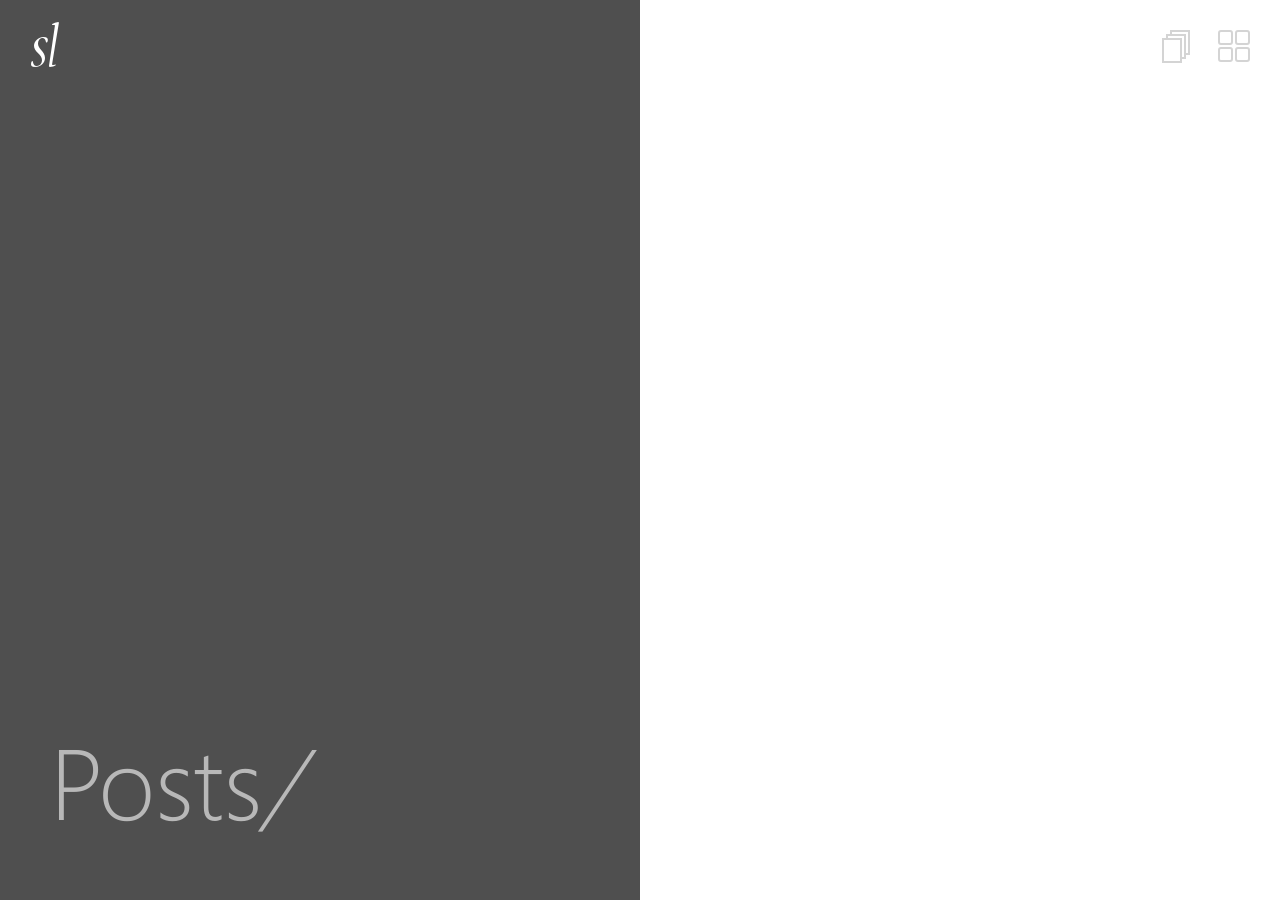
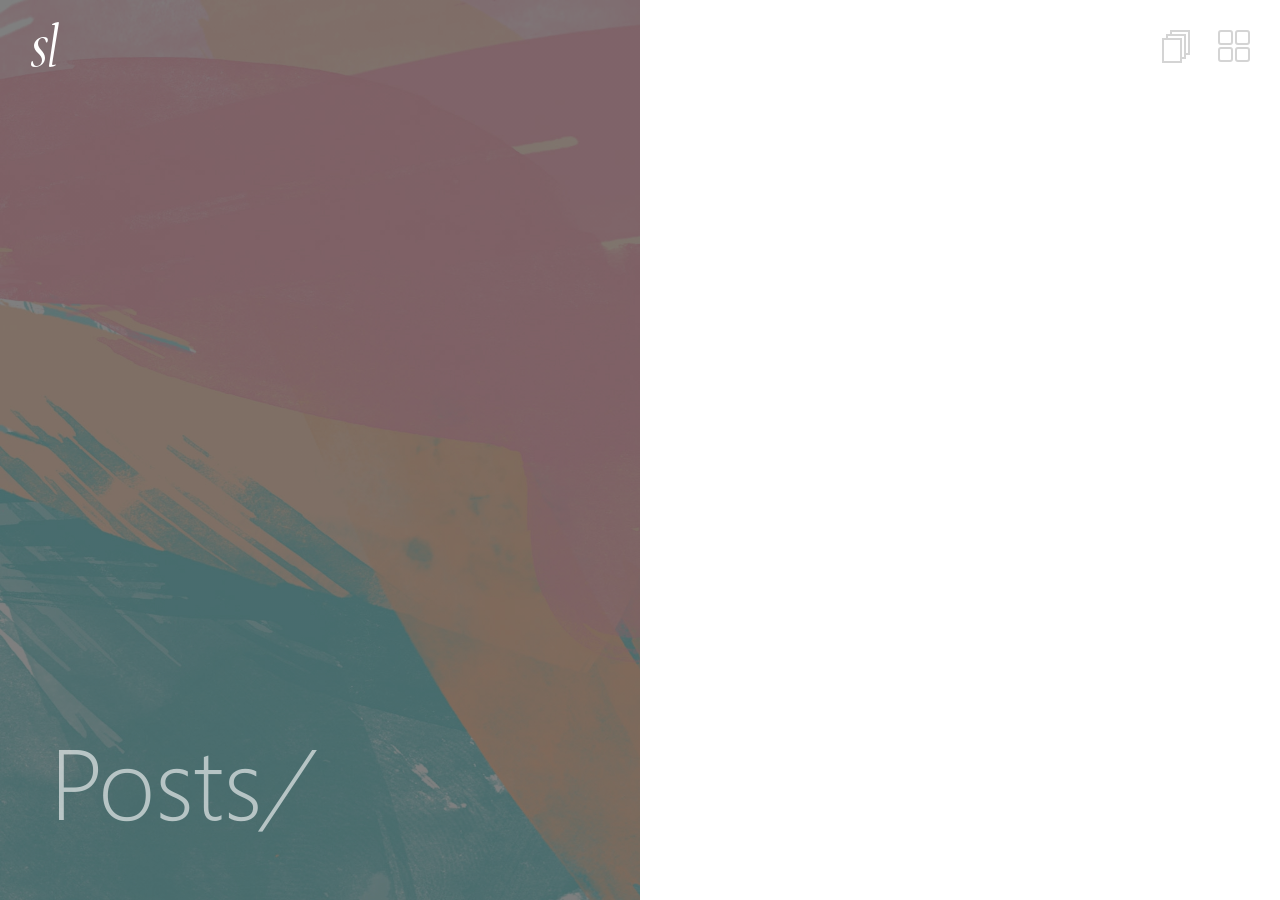
Before and after one commit to sydneylieng/sydneylieng.github.io, a Jekyll site: the page built from _pages/posts.md, in a window 1280 px wide. Built offline with Jekyll 4.4.1, drawn with Linux system fonts in a browser that asks for light colours.

Commit message:
updated backgrounds

```diff
--- a/_config.yml
+++ b/_config.yml
@@ -8,7 +8,7 @@ locale: en_CA
 # Left Block Images
 background:
   homepage: images/picture2.jpg                          # this image will be shown on homepage's left block
-  post-list: images/picture1.png                      # this image will be shown on post list page
+  post-list: images/picture1.jpg                      # this image will be shown on post list page
   default-post: images/unsplash-gallery-image-3.jpg   # this image will be shown when post's front matter doesn't specify any image
 
 # Jekyll
```
